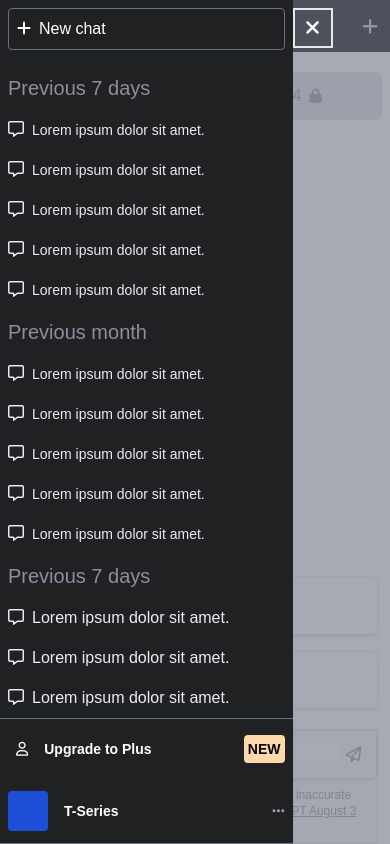
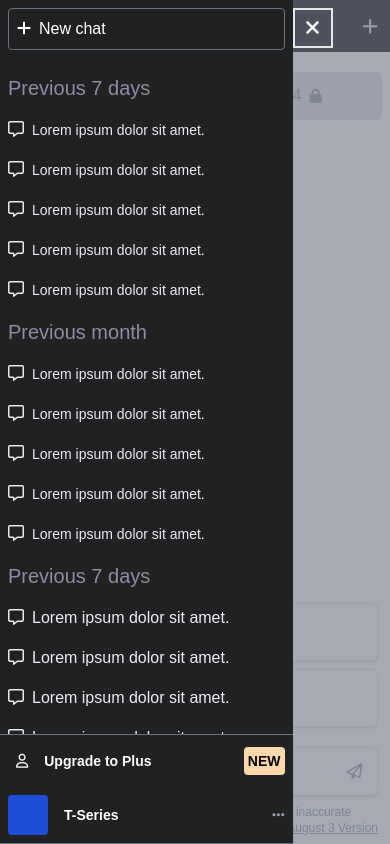
Before and after one commit to PrasadBroo/ChatGPT, a React (Vite) app: page / in a window 390 px wide. Both pictures are taken after a click on the button 19 px from the left and 26 px from the top of the page. Built offline with nearby package versions, Linux system fonts and the light colour scheme.

Commit message:
css fixes

```diff
--- a/package.json
+++ b/package.json
@@ -4,7 +4,7 @@
   "version": "0.0.0",
   "type": "module",
   "scripts": {
-    "dev": "vite",
+    "dev": "vite --host",
     "build": "tsc && vite build",
     "preview": "vite preview",
     "build-css": "npx tailwindcss -i ./src/assets/css/input.css -o ./src/assets/css/output.css --watch"
--- a/src/App.tsx
+++ b/src/App.tsx
@@ -53,13 +53,13 @@ function App() {
         <div className=" absolute left-0  right-0 bottom-0 max-w-2xl md:max-w-[calc(100% - 260px)] mx-auto ">
           <div className="query mx-3 mb-5 ">
             <div className="row1 md:flex md:items-center md:gap-2">
-              <button className="border dark:border-gray-500 mb-4 block w-full text-left p-2 rounded-md text-sm shadow flex-1">
+              <button className="border dark:border-gray-500 mb-2 block w-full text-left p-2 rounded-md text-sm shadow flex-1">
                 <h3 className=" font-bold text-gray-600 dark:text-gray-300">
                   Come up with concepts
                 </h3>
                 <p className=" text-gray-400">for a retro-style arcade game</p>
               </button>
-              <button className="border dark:border-gray-500 mb-4 block w-full text-left p-2 rounded-md text-sm shadow flex-1">
+              <button className="border dark:border-gray-500 mb-2 block w-full text-left p-2 rounded-md text-sm shadow flex-1">
                 <h3 className=" font-bold text-gray-600 dark:text-gray-300">
                   Come up with concepts
                 </h3>
@@ -81,7 +81,7 @@ function App() {
               </button>
             </div>
           </div>
-          <div className=" bg-gray-50 dark:bg-inherit  border md:border-none mx-3">
+          <div className="  dark:bg-inherit mx-3">
             <form className="input shadow dark:bg-[#40414f] p-2 border dark:border-none flex items-center   rounded-md">
               <div className="w-11/12">
                 <textarea
--- a/src/assets/css/output.css
+++ b/src/assets/css/output.css
@@ -610,10 +610,6 @@ video {
   margin-bottom: 0.5rem;
 }
 
-.mb-4 {
-  margin-bottom: 1rem;
-}
-
 .mb-5 {
   margin-bottom: 1.25rem;
 }
@@ -799,11 +795,6 @@ video {
   background-color: rgb(156 163 175 / var(--tw-bg-opacity));
 }
 
-.bg-gray-50 {
-  --tw-bg-opacity: 1;
-  background-color: rgb(249 250 251 / var(--tw-bg-opacity));
-}
-
 .bg-gray-500 {
   --tw-bg-opacity: 1;
   background-color: rgb(107 114 128 / var(--tw-bg-opacity));
@@ -843,11 +834,6 @@ video {
 .py-2 {
   padding-top: 0.5rem;
   padding-bottom: 0.5rem;
-}
-
-.py-3 {
-  padding-top: 0.75rem;
-  padding-bottom: 0.75rem;
 }
 
 .text-left {
@@ -1084,10 +1070,6 @@ html,body{
     gap: 0.5rem;
   }
 
-  .md\:border-none {
-    border-style: none;
-  }
-
   .md\:bg-opacity-0 {
     --tw-bg-opacity: 0;
   }
--- a/src/components/Navbar/Navbar.tsx
+++ b/src/components/Navbar/Navbar.tsx
@@ -11,8 +11,8 @@ export default function Navbar({
     { "translate-x-0": active, "-translate-x-[150%]": !active }
   );
   const navWrapClass = classnames(
-    "navwrap absolute duration-500 top-0 left-0 bottom-0 right-0 bg-gray-500 md:bg-opacity-0 ",
-    { "bg-opacity-60 z-30": active, "opacity-0 pointer-events-none": !active }
+    "navwrap absolute duration-500 top-0 left-0 bottom-0 right-0 z-30 bg-gray-500 md:bg-opacity-0 ",
+    { "bg-opacity-60 ": active, "opacity-0 pointer-events-none": !active }
   );
   return (
     <>
@@ -204,7 +204,7 @@ export default function Navbar({
             </div>
           </div>
           <div className="account absolute left-0 font-bold right-0 bottom-0 text-sm z-20 bg-[#202123] border-y border-gray-500 shadow  ">
-            <div className="px-2 py-3 flex items-center">
+            <div className="px-2 py-2 flex items-center">
               <span className="p-2 inline-block">
                 <i className="fa-regular fa-user"></i>
               </span>
@@ -213,7 +213,7 @@ export default function Navbar({
                 new
               </span>
             </div>
-            <div className="px-2 py-3 flex items-center ">
+            <div className="px-2 py-2 flex items-center ">
               <div className="h-10 w-10 rounded bg-blue-700 inline-block mr-2"></div>
 
               <span className="p-2">T-Series</span>
```
